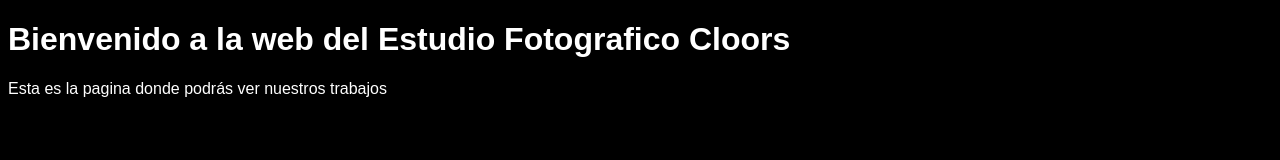
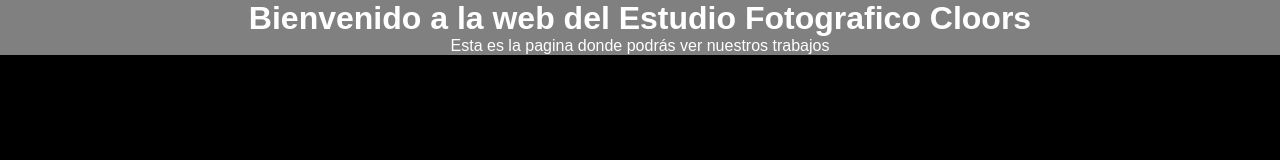
Before and after one commit to Cloors/Practicas-Git, a plain HTML site: page index.html in a window 1280 px wide. Drawn offline with Linux system fonts and the light colour scheme.

```diff
--- a/css/style.css
+++ b/css/style.css
@@ -5,4 +5,24 @@
 
 body{
 	background-color: rgb(0,0,0);
+	margin: 0;
+	padding: 0;
 }
+
+header{
+	background-color: gray;
+	margin: 0;
+	padding: 0;
+}
+
+header h1{
+	text-align: center;
+	margin: 0;
+	padding: 0;
+}
+
+header p{
+	text-align: center;
+	margin: 0;
+	padding: 0;
+}
--- a/index.html
+++ b/index.html
@@ -8,8 +8,11 @@
 </head>
 
 <body>
-	<h1>Bienvenido a la web del Estudio Fotografico Cloors</h1>
 
-	<p>Esta es la pagina donde podrás ver nuestros trabajos</p>
+	<header>
+		<h1>Bienvenido a la web del Estudio Fotografico Cloors</h1>
+		<p>Esta es la pagina donde podrás ver nuestros trabajos</p>
+	</header>
+
 </body>
 </html>
```
